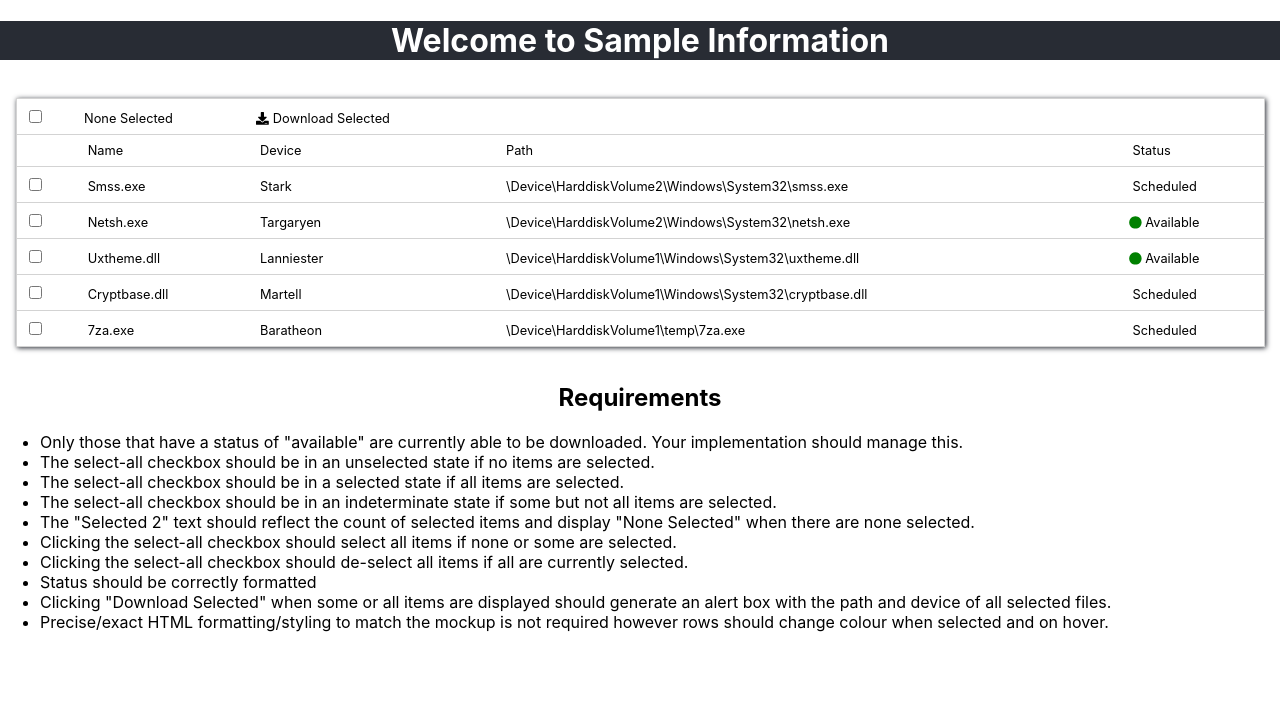
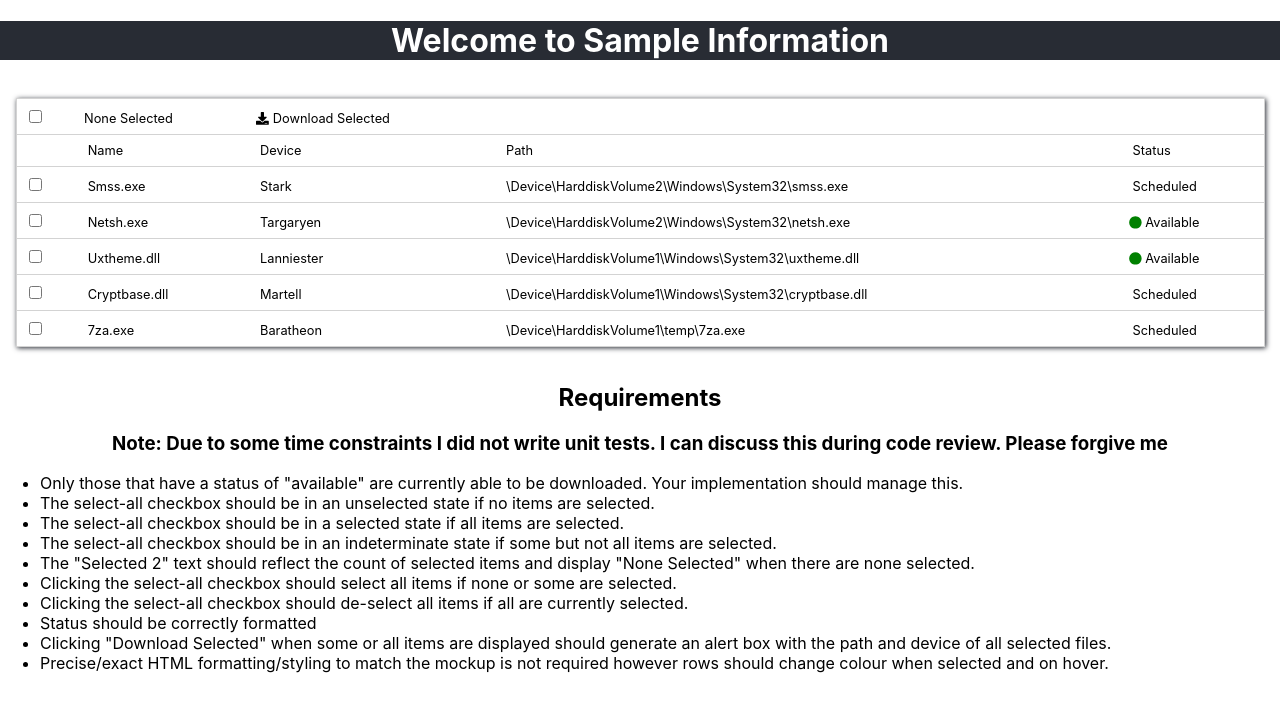
Before and after one commit to tejaswaroop51/sample-table, a React (Create React App) app: page / in a window 1280 px wide. Shown: the top 712 px of the page. Built offline with nearby package versions, Linux system fonts and the light colour scheme.

Commit message:
Final Commit

```diff
--- a/src/layout/Footer.js
+++ b/src/layout/Footer.js
@@ -4,6 +4,7 @@ const Footer = () => {
     return(
         <div>
             <h2>Requirements</h2>
+            <h3> Note: Due to some time constraints I did not write unit tests. I can discuss this during code review. Please forgive me</h3>
             <ul>
                 <li>
                     Only those that have a status of "available" are currently able to be downloaded. Your implementation should manage this.
```
Also changed, not shown: 1 other file (tests, documents, lock files or other folders).
